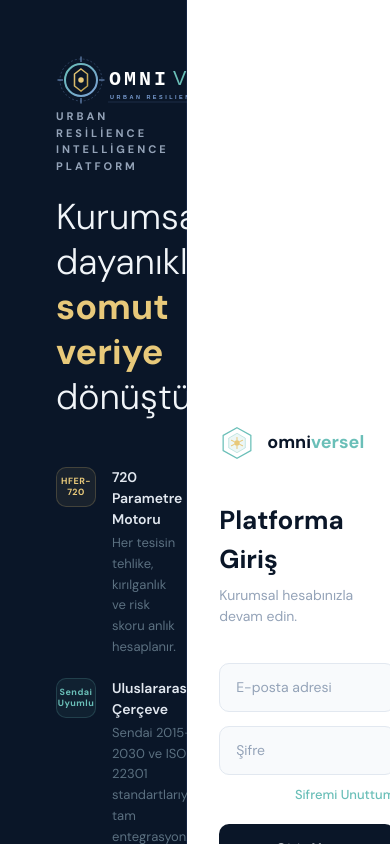
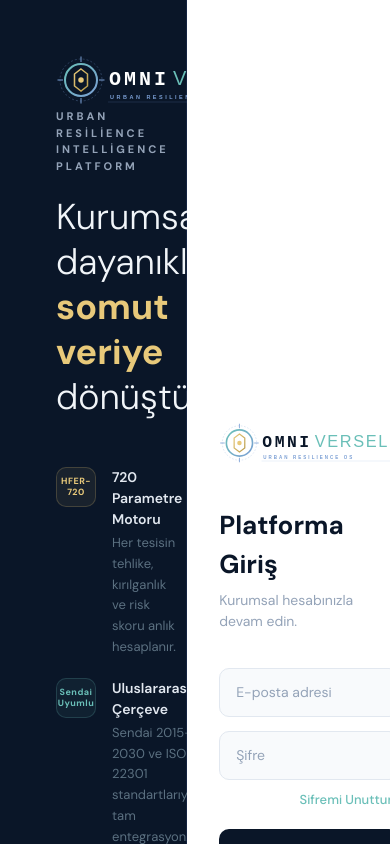
Before and after one commit to resiliagroup/resilia-platform, a Next.js app: page /login in a window 390 px wide. Shown: the top 844 px of the page. Built offline with nearby package versions, Linux system fonts and the light colour scheme.

Commit message:
fix: login sayfası mobil logo OmniverselLogo ile güncellendi

```diff
--- a/src/app/(auth)/login/page.tsx
+++ b/src/app/(auth)/login/page.tsx
@@ -172,11 +172,9 @@ export default function LoginPage() {
           <div style={{ width: '100%', maxWidth: 380 }}>
 
             {/* Mobile logo (hidden on desktop) */}
-            <div style={{ display: 'flex', alignItems: 'center', gap: 12, marginBottom: 40 }}>
-              <OmniLogo size={36}/>
-              <span style={{ color: N, fontSize: 18, fontWeight: 700 }}>
-                omni<span style={{ color: T }}>versel</span>
-              </span>
+            <div style={{ marginBottom: 40 }}>
+
+              <OmniverselLogo width={180} height={46} light />
             </div>
 
             <h1 style={{ color: N, fontSize: 26, fontWeight: 700, marginBottom: 6 }}>
```
Also changed, not shown: 1 other file (tests, documents, lock files or other folders).
